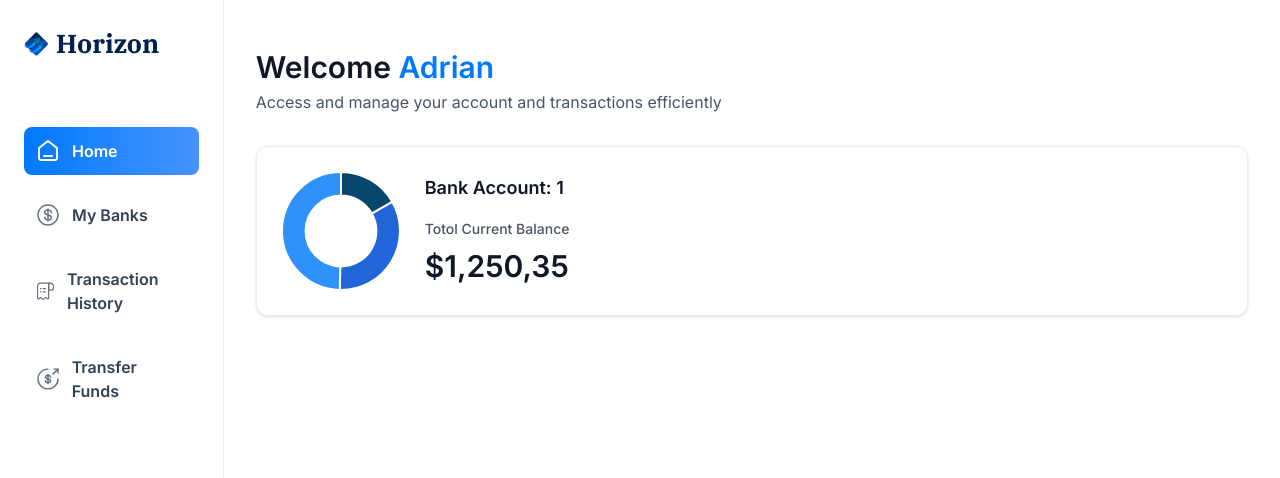
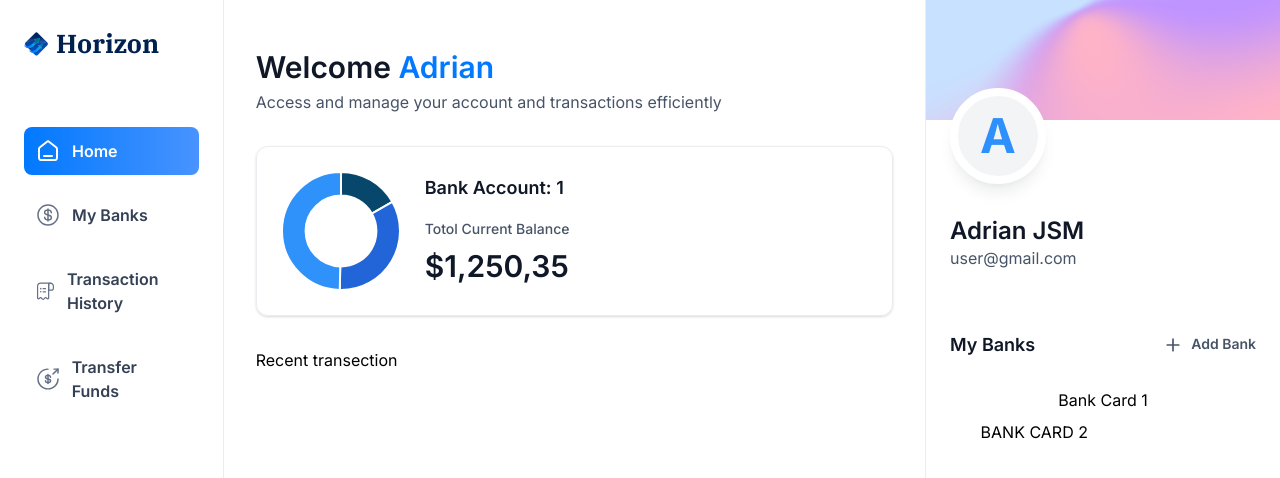
Before and after one commit to Shahriyar001/banking-app, a Next.js app: page / in a window 1280 px wide. Shown: the top 478 px of the page. Built offline with nearby package versions, Linux system fonts and the light colour scheme.

Commit message:
added right side componant

```diff
--- a/app/(root)/page.tsx
+++ b/app/(root)/page.tsx
@@ -1,9 +1,14 @@
 import HeaderBox from "@/components/HeaderBox";
+import RightSidebar from "@/components/RightSidebar";
 import TotalBalanceBox from "@/components/TotalBalanceBox";
 import React from "react";
 
 const Home = () => {
-  const loggedIn = { firstName: "Adrian" };
+  const loggedIn = {
+    firstName: "Adrian",
+    lastName: "JSM",
+    email: "user@gmail.com",
+  };
   return (
     <section className="home">
       <div className="home-content">
@@ -20,7 +25,9 @@
             totalCurrentBalance={1250.35}
           />
         </header>
+        Recent transection
       </div>
+      <RightSidebar user={loggedIn} transactions={[]} banks={[{}, {}]} />
     </section>
   );
 };
--- /dev/null
+++ b/components/RightSidebar.tsx
@@ -0,0 +1,47 @@
+import Image from "next/image";
+import Link from "next/link";
+import React from "react";
+
+const RightSidebar = ({ user, transactions, banks }: RightSidebarProps) => {
+  return (
+    <aside className="right-sidebar">
+      <section className="flex flex-col pb-8">
+        <div className="profile-banner" />
+        <div className="profile">
+          <div className="profile-img">
+            <span className="text-5xl font-bold text-blue-500">
+              {user.firstName[0]}
+            </span>
+          </div>
+          <div className="profile-details">
+            <h1 className="profile-name">
+              {user.firstName} {user.lastName}
+            </h1>
+            <p className="profile-email">{user.email}</p>
+          </div>
+        </div>
+      </section>
+      <section className="banks">
+        <div className="flex w-full justify-between">
+          <h2 className="header-2">My Banks</h2>
+          <Link href="/" className="flex gap-2">
+            <Image src="/icons/plus.svg" width={20} height={20} alt="plus" />
+            <h2 className="text-14 font-semibold text-gray-600">Add Bank</h2>
+          </Link>
+        </div>
+        {banks?.length > 0 && (
+          <div className="relative flex flex-1 flex-col items-center justify-center gap-5">
+            <div className="relative z-10">Bank Card 1</div>
+            {banks[1] && (
+              <div className="absolute right-0 top-8 z-0 w-[90%]">
+                BANK CARD 2
+              </div>
+            )}
+          </div>
+        )}
+      </section>
+    </aside>
+  );
+};
+
+export default RightSidebar;
```
